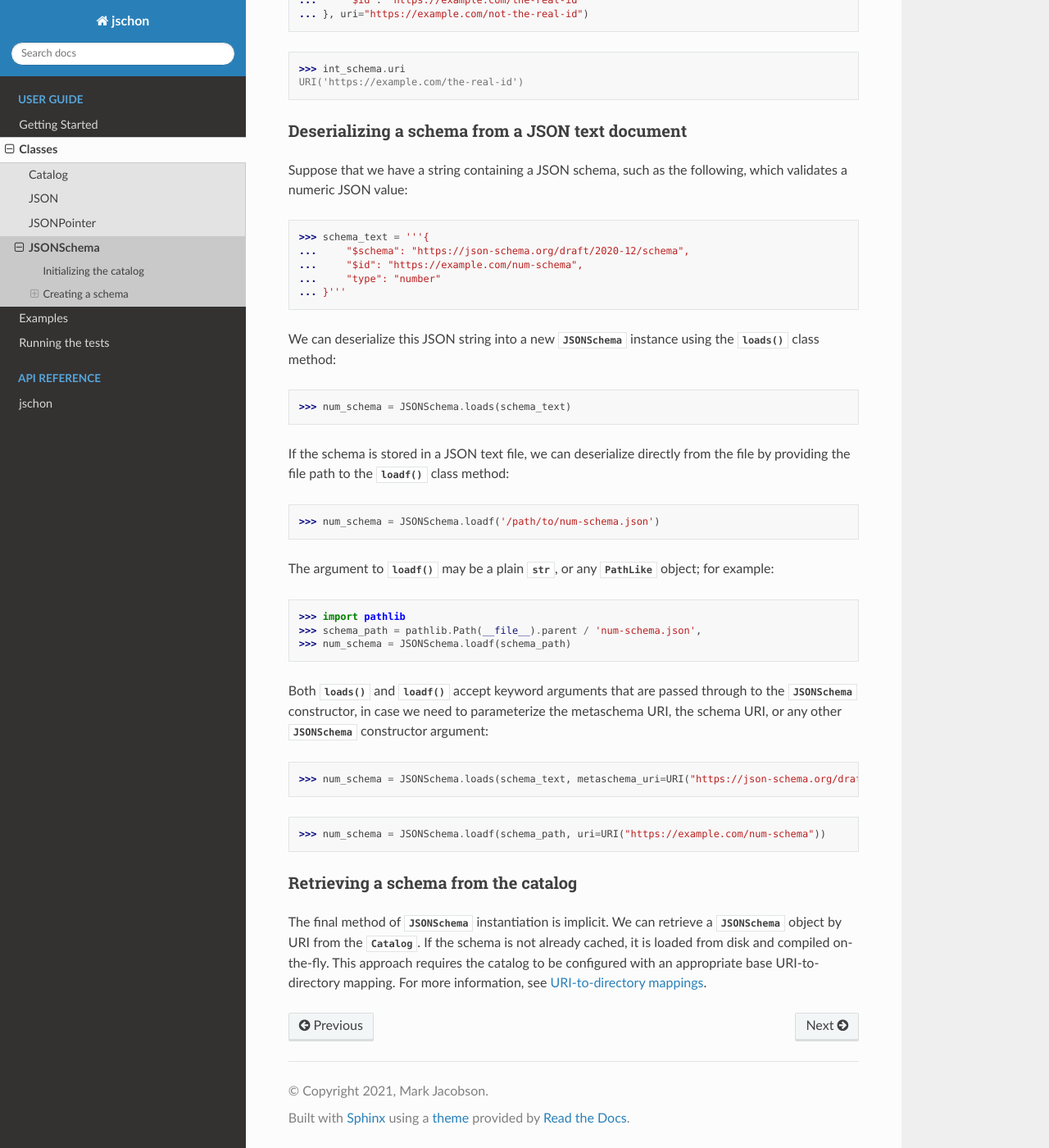
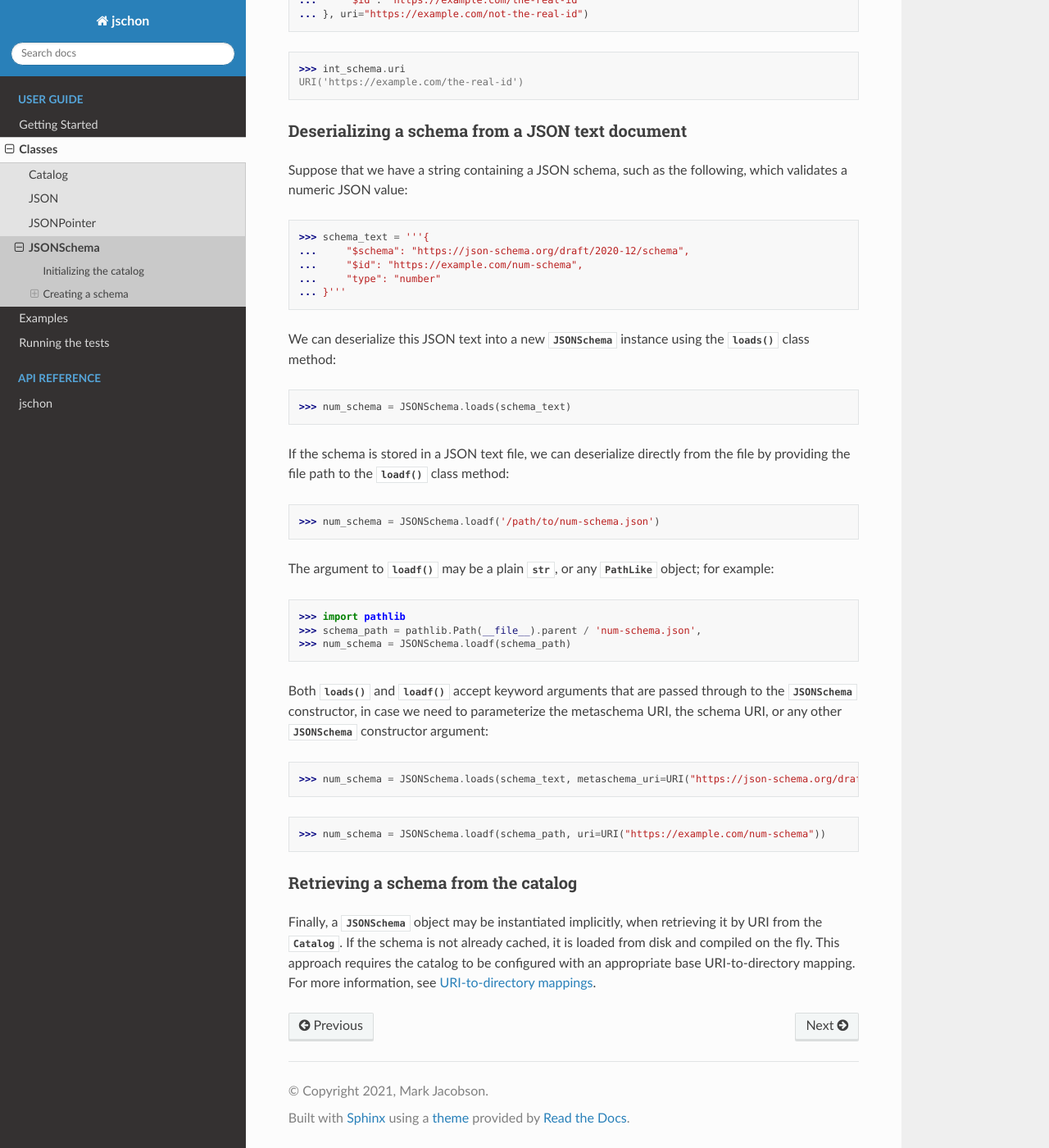
Before and after one commit to marksparkza/jschon, a Sphinx documentation site: the page built from docs/usage/jsonschema.rst, in a window 1280 px wide and 1400 px high, scrolled down 2244 px. Shown: the whole window at 82% size. Built offline with Sphinx 7.4.7 and the Read the Docs theme 2.0.0, drawn with Linux system fonts in a browser that asks for light colours; some of the changed text lies outside the part shown.

Commit message:
Tweak the docs

```diff
--- a/docs/usage/jsonschema.rst
+++ b/docs/usage/jsonschema.rst
@@ -12,7 +12,7 @@ fully loaded, compiled and ready for use and re-use.
 class, and provides all the capabilities of its ancestor, as described in the
 :doc:`json` guide. Only its JSON type is limited - to one of ``"object"`` and
 ``"boolean"`` - in accordance with the JSON Schema specification. As we might
-expect, :class:`~jschon.jsonschema.JSONSchema` introduces a raft of new properties
+expect, :class:`~jschon.jsonschema.JSONSchema` introduces several new properties
 and behaviours, which we'll explore in the following sections.
 
 Initializing the catalog
@@ -113,7 +113,7 @@ which validates a numeric JSON value:
 ...     "type": "number"
 ... }'''
 
-We can deserialize this JSON string into a new :class:`~jschon.jsonschema.JSONSchema`
+We can deserialize this JSON text into a new :class:`~jschon.jsonschema.JSONSchema`
 instance using the :meth:`~jschon.json.JSON.loads` class method:
 
 >>> num_schema = JSONSchema.loads(schema_text)
@@ -142,9 +142,8 @@ any other :class:`~jschon.jsonschema.JSONSchema` constructor argument:
 
 Retrieving a schema from the catalog
 ^^^^^^^^^^^^^^^^^^^^^^^^^^^^^^^^^^^^
-The final method of :class:`~jschon.jsonschema.JSONSchema` instantiation is
-implicit. We can retrieve a :class:`~jschon.jsonschema.JSONSchema` object by URI
-from the :class:`~jschon.catalog.Catalog`. If the schema is not already
-cached, it is loaded from disk and compiled on-the-fly. This approach requires
-the catalog to be configured with an appropriate base URI-to-directory mapping.
-For more information, see :ref:`catalog-uri-directory-mapping`.
+Finally, a :class:`~jschon.jsonschema.JSONSchema` object may be instantiated implicitly,
+when retrieving it by URI from the :class:`~jschon.catalog.Catalog`. If the schema is not
+already cached, it is loaded from disk and compiled on the fly. This approach requires
+the catalog to be configured with an appropriate base URI-to-directory mapping. For
+more information, see :ref:`catalog-uri-directory-mapping`.
--- a/docs/usage/tests.rst
+++ b/docs/usage/tests.rst
@@ -2,7 +2,7 @@ Running the tests
 =================
 jschon has been extensively tested, using the
 `JSON Schema Test Suite <https://github.com/marksparkza/JSON-Schema-Test-Suite>`_
-(excluding *optional* and *format* tests), along with custom unit tests that make
+(excluding optional and format tests), along with custom unit tests that make
 use of the `Hypothesis <https://hypothesis.readthedocs.io/>`_ testing library.
 
 To run the tests, install jschon in editable mode, including testing dependencies:
```
Also changed, not shown: docs/usage/catalog.rst (+7 -7 lines), 1 other file.
